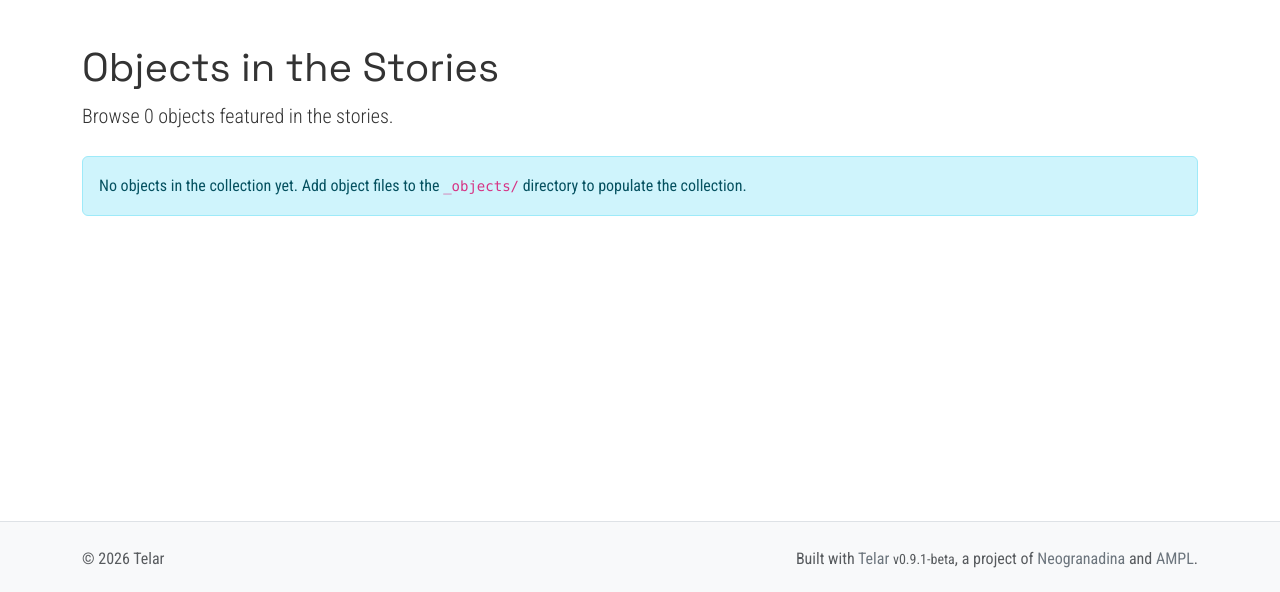
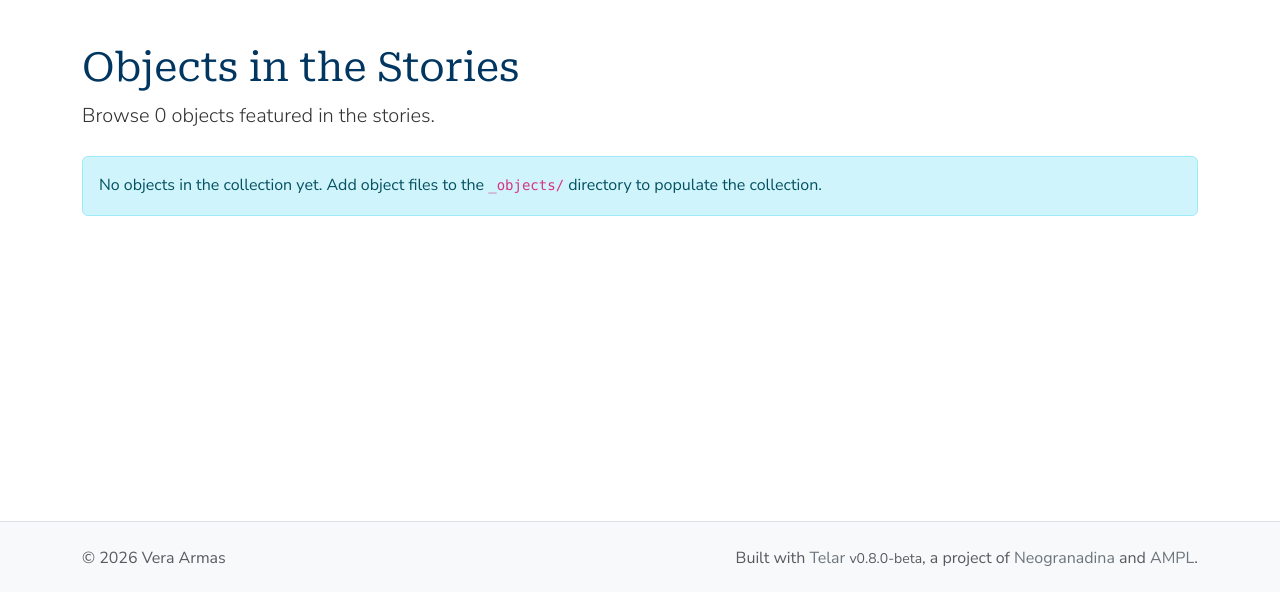
Before and after one commit to veraarmas/cuba, a Jekyll site: the page built from pages/objects.md, in a window 1280 px wide, cut to the strip 104-696 px from the top of the page. Built offline with Jekyll 4.4.1, drawn with Linux system fonts in a browser that asks for light colours.

Commit message:
Update _config.yml

```diff
--- a/_config.yml
+++ b/_config.yml
@@ -2,50 +2,37 @@
 # https://telar.org
 
 # Site Settings
-title: "Telar"
-description: "Telar (Spanish for 'loom') is a static site generator built on Jekyll that weaves together IIIF images, text, and layered contextual information into interactive digital narrative exhibitions. <a href='https://github.com/UCSB-AMPLab/telar'>Telar</a> is a project of <a href='https://neogranadina.org'>Neogranadina</a> and the Archives, Memory, and Preservation Labs at <a href='https://ampl.clair.ucsb.edu/'>UC Santa Barbara</a> and <a href='https://liberalarts.utexas.edu/history/'>UT Austin</a>."
-url: "https://ampl.clair.ucsb.edu"
-baseurl: "/telar"
-author: ""
-email: ""
-telar_theme: "trama" # Options: trama, paisajes, neogranadina, santa-barbara, austin, or custom
-logo: "" # Path to logo image (optional, max 80px tall, 200-300px wide recommended)
-telar_language: "en" # Options: "en" (English), "es" (Español)
+title: "Viva 26: A False Sense of Liberation"
+description: "July 26th is known as the Day of National Rebellion in Cuba. It is recognized as a day of freedom, but is Cuba actually free?"
+url: "https://veraarmas.github.io"
+baseurl: "/cuba"
+author: "Vera Armas"
+telar_theme: "santa-barbara" # Options: paisajes, neogranadina, santa-barbara, austin, trama, or custom
+logo: ""
+telar_language: "en"
+
+# Google Sheets Integration
+# See https://telar.org/docs/your-data/google-sheets/ for detailed setup instructions.
+google_sheets:
+  enabled: true
+  published_url: "https://docs.google.com/spreadsheets/d/e/2PACX-1vRBV1JmUh0olgucbKvcVA0T7XKpzmrtMC675ryfaShai14bPKMfv3m0eRXpGev2eYC_eAX2JppOqz88/pubhtml"
 
 # Story Interface Settings
 story_interface:
-  show_on_homepage: true # Set to false to hide stories section from homepage (stories still accessible via direct URL)
-  show_story_steps: true # Set to false to hide "Step X" overlay in stories
-  show_object_credits: true # Set to true to display object credits badge (bottom-left corner, dismissable)
-  include_demo_content: true # Fetch demo stories from content.telar.org. Switch this off to hide demo stories and their content.
+  show_on_homepage: true
+  show_story_steps: true
+  show_object_credits: true
+  include_demo_content: true # Turn off for production sites
 
 # Collection Interface Settings
 collection_interface:
-  browse_and_search: true # Set to false to disable filtering sidebar and search on objects page
-  show_link_on_homepage: true # Set to false to hide "View the objects" link from homepage
-  show_sample_on_homepage: true # Set to true to show a sample of objects on homepage
-  featured_count: 4 # Number of objects to show on homepage (default 4)
+  browse_and_search: true
+  show_link_on_homepage: true
+  show_sample_on_homepage: true
+  featured_count: 4
 
 # Story Protection (optional)
-# Stories with protected=yes in project.csv will be encrypted.
-# Viewers need this key to unlock protected stories.
-story_key: "test"
-
-# Google Sheets Integration (optional)
-# Manage content via Google Sheets instead of editing CSV files directly.
-# See https://telar.org/docs/your-data/google-sheets/ for detailed setup instructions.
-#
-# Setup:
-# 1. Get the template: Duplicate our template at https://bit.ly/telar-template
-# 2. Publish your sheet: File > Share > Publish to web
-# 3. Paste the published URL below
-# 4. Set enabled: true
-# 5. Commit changes
-#    - If using GitHub Pages: GitHub Actions will automatically discover tab GIDs and fetch CSVs
-#    - If running locally: Run `python3 scripts/fetch_google_sheets.py` before building
-google_sheets:
-  enabled: true
-  published_url: "https://docs.google.com/spreadsheets/d/e/2PACX-1vT9eeRoyQCr1j-1uDaWBm-rgZNXtn9A-mepL0I4dqDTx2-E_6gbVD-8x0DYDVhppiAzrFpd20_9cr3z/pubhtml"
+# story_key: ""
 
 #
 #
@@ -70,7 +57,7 @@
     output: true
     permalink: /:name/
 
-# Collections Directory (a folder where Jekyll and the Telar scripts will put all auto-generated object and story working files)
+# Collections Directory
 collections_dir: _jekyll-files
 
 # Build Settings
@@ -115,8 +102,8 @@
 
 # Telar Settings (version information)
 telar:
-  version: "0.9.1-beta"
-  release_date: "2026-03-05"
+  version: "0.8.0-beta"
+  release_date: "2026-02-05"
 
 # Plugins
 plugins:
@@ -130,29 +117,12 @@
     Access-Control-Allow-Headers: "Content-Type"
 
 # Development & Testing
-# Set to false or remove for production use
 development-features:
-  # Christmas Tree Mode - Displays all warning messages for testing multilingual support
-  # Set to true to light up the site with test warnings (test objects, fake errors, etc.)
   christmas_tree_mode: false
-
-  # Viewer preloading configuration
-  # Controls how story viewers are preloaded for smoother navigation.
-  # Higher values = smoother scrolling but more memory usage.
-  # Lower values = less memory but may show loading shimmer during navigation.
-  # These defaults work well for most sites. Only adjust if experiencing issues.
   viewer_preloading:
-    max_viewer_cards: 10    # Max viewers in memory. Higher = smoother, more memory. (default: 10, max: 15)
-    preload_steps: 6        # Steps to preload ahead. Higher = smoother, more memory. (default: 6)
-    loading_threshold: 5    # Show shimmer on intro if story has >= N viewers. (default: 5)
-    min_ready_viewers: 3    # Hide shimmer when N viewers ready. (default: 3)
-
-  # Skip stories - skips story generation entirely
-  # Objects remain visible and accessible
-  # (Backward compatible: hide_stories also supported)
+    max_viewer_cards: 10
+    preload_steps: 6
+    loading_threshold: 5
+    min_ready_viewers: 3
   skip_stories: false
-
-  # Skip collections - skips both object AND story generation
-  # Use this when building a site with only custom pages (no stories or objects)
-  # (Backward compatible: hide_collections also supported)
   skip_collections: false
```
